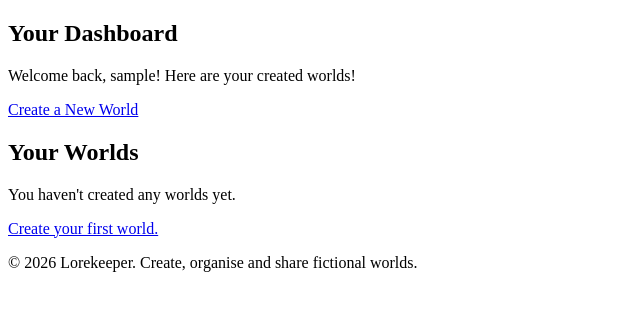
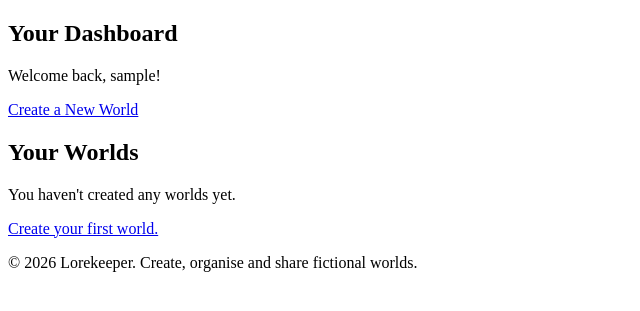
Before and after one commit to CtrlAltKismet/lorekeeper, a Django app: page /dashboard/ in a window 1280 px wide. Shown: the part 132-443 px from the top of the page, without its empty margins (0-640 px from the left). Run offline with Django 5.2, Linux system fonts and the light colour scheme; the visitor is signed in with stand-in values (Sample User, id 1); data that the repository does not hold is empty.

Commit message:
Fixed bug where 'here are your created worlds' was showing for users who had not created worlds yet.

```diff
--- a/worlds/templates/worlds/dashboard.html
+++ b/worlds/templates/worlds/dashboard.html
@@ -6,7 +6,7 @@
 <section>
     <h1>Your Dashboard</h1>
     <p>
-        Welcome back, {{ user.username }}! Here are your created worlds!
+        Welcome back, {{ user.username }}!
     </p>
 
     <p>
@@ -18,6 +18,7 @@
     <h2>Your Worlds</h2>
 
     {% if worlds %}
+        <p>Here are your created worlds.</p>
         <div>
             {% for world in worlds %}
                 <article>
```
